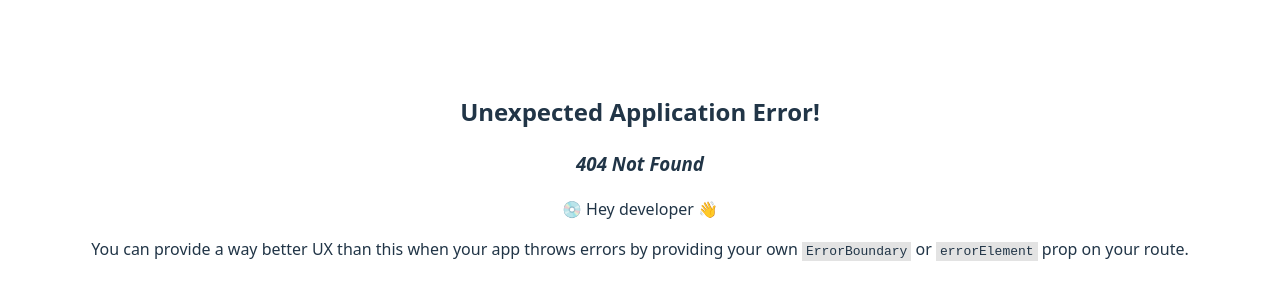
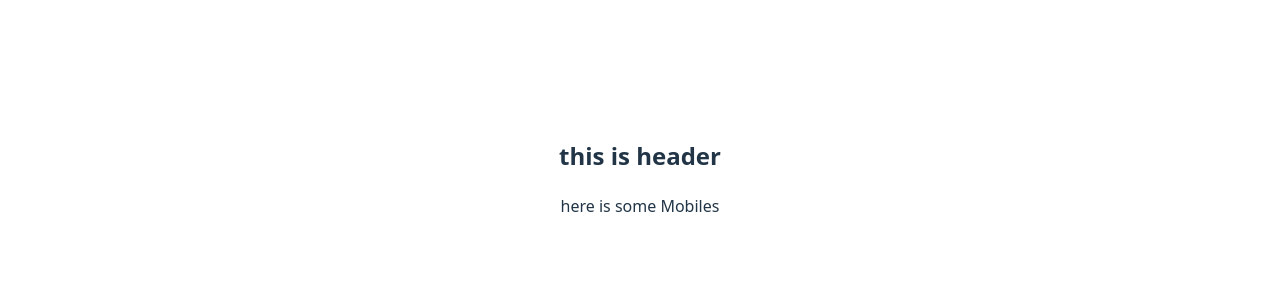
Before and after one commit to sohagroy7223/intro-to-react-router, a React (Vite) app: page /mobiles in a window 1280 px wide. Before the commit this address had no page. Shown: the part 224-524 px from the top of the page. Built offline with nearby package versions, Linux system fonts and the light colour scheme.

Commit message:
addad some path and path location

```diff
--- /dev/null
+++ b/src/Components/Header/Header.jsx
@@ -0,0 +1,11 @@
+import React from "react";
+
+const Header = () => {
+  return (
+    <div>
+      <h2>this is header</h2>
+    </div>
+  );
+};
+
+export default Header;
--- /dev/null
+++ b/src/Components/Mobiles/Mobiles.jsx
@@ -0,0 +1,11 @@
+import React from "react";
+
+const Mobiles = () => {
+  return (
+    <div>
+      <p>here is some Mobiles</p>
+    </div>
+  );
+};
+
+export default Mobiles;
--- /dev/null
+++ b/src/Components/Root/Home/Home.jsx
@@ -0,0 +1,11 @@
+import React from "react";
+
+const Home = () => {
+  return (
+    <div>
+      <p>this is home page</p>
+    </div>
+  );
+};
+
+export default Home;
--- /dev/null
+++ b/src/Components/Root/Root.jsx
@@ -0,0 +1,14 @@
+import React from "react";
+import Header from "../Header/Header";
+import { Outlet } from "react-router";
+
+const Root = () => {
+  return (
+    <div>
+      <Header></Header>
+      <Outlet></Outlet>
+    </div>
+  );
+};
+
+export default Root;
--- /dev/null
+++ b/src/Laptop/Laptop.jsx
@@ -0,0 +1,11 @@
+import React from "react";
+
+const Laptop = () => {
+  return (
+    <div>
+      <p>Here is some laptops</p>
+    </div>
+  );
+};
+
+export default Laptop;
--- a/src/main.jsx
+++ b/src/main.jsx
@@ -3,11 +3,20 @@ import { createRoot } from "react-dom/client";
 import "./index.css";
 import App from "./App.jsx";
 import { createBrowserRouter, RouterProvider } from "react-router";
+import Root from "./Components/Root/Root.jsx";
+import Home from "./Components/Root/Home/Home.jsx";
+import Mobiles from "./Components/Mobiles/Mobiles.jsx";
+import Laptop from "./Laptop/Laptop.jsx";
 
 const router = createBrowserRouter([
   {
     path: "/",
-    element: <div>welcome to my react project </div>,
+    Component: Root,
+    children: [
+      { index: true, Component: Home },
+      { path: "mobiles", Component: Mobiles },
+      { path: "laptop", Component: Laptop },
+    ],
   },
   {
     path: "about",
```
